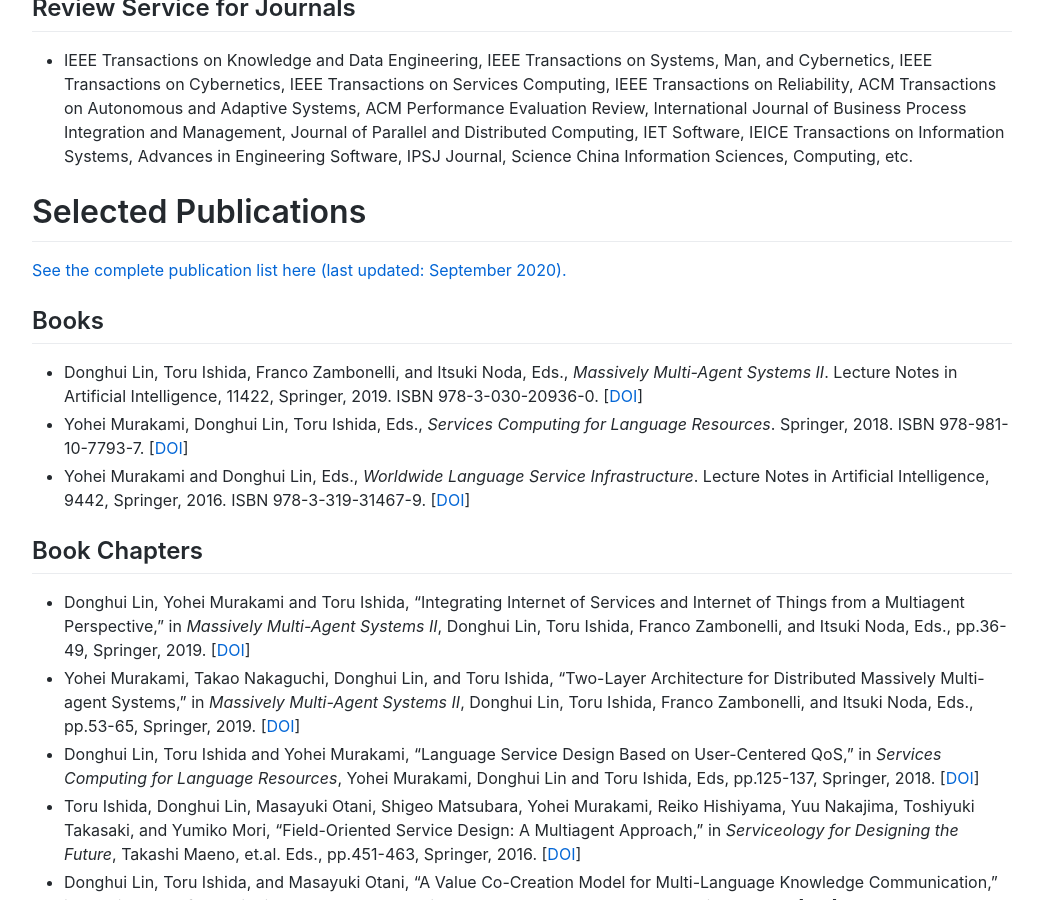
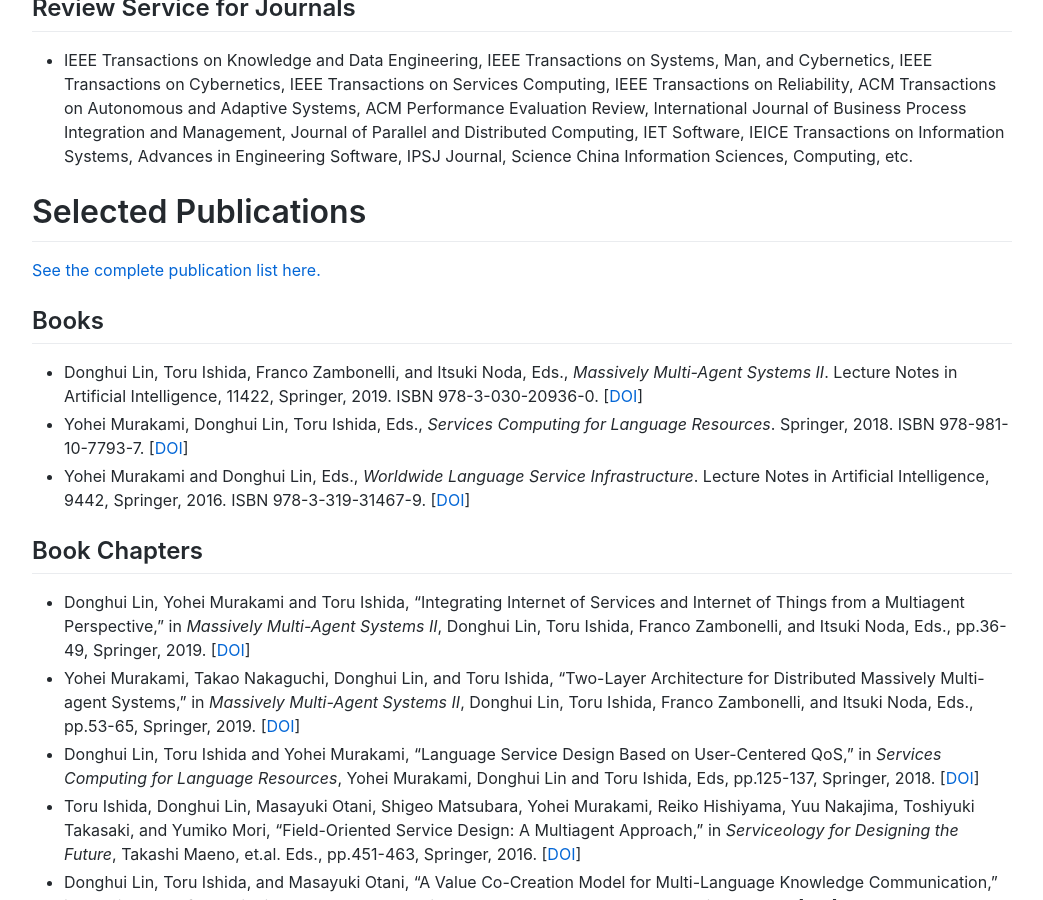
Before and after one commit to lindh/lindh.github.io, a Jekyll site: the page built from index.md, in a window 1280 px wide and 900 px high, scrolled down 2340 px. Shown: the whole window, without its empty margins (118-1161 px from the left). Built offline with Jekyll 4.4.1, drawn with Linux system fonts in a browser that asks for light colours; comment, search, counter and statistics services are not loaded.

Commit message:
Update index.md

```diff
--- a/index.md
+++ b/index.md
@@ -73,7 +73,7 @@
 - IEEE Transactions on Knowledge and Data Engineering, IEEE Transactions on Systems, Man, and Cybernetics, IEEE Transactions on Cybernetics, IEEE Transactions on Services Computing, IEEE Transactions on Reliability, ACM Transactions on Autonomous and Adaptive Systems, ACM Performance Evaluation Review, International Journal of Business Process Integration and Management, Journal of Parallel and Distributed Computing, IET Software, IEICE Transactions on Information Systems, Advances in Engineering Software, IPSJ Journal, Science China Information Sciences, Computing, etc.
 
 # Selected Publications
-[See the complete publication list here (last updated: September 2020).](./publication.html)
+[See the complete publication list here.](./publication.html)
 
 ## Books
 - Donghui Lin, Toru Ishida, Franco Zambonelli, and Itsuki Noda, Eds., _Massively Multi-Agent Systems II_. Lecture Notes in Artificial Intelligence, 11422, Springer, 2019. ISBN 978-3-030-20936-0. [[DOI](https://doi.org/10.1007/978-3-030-20937-7)]
```
